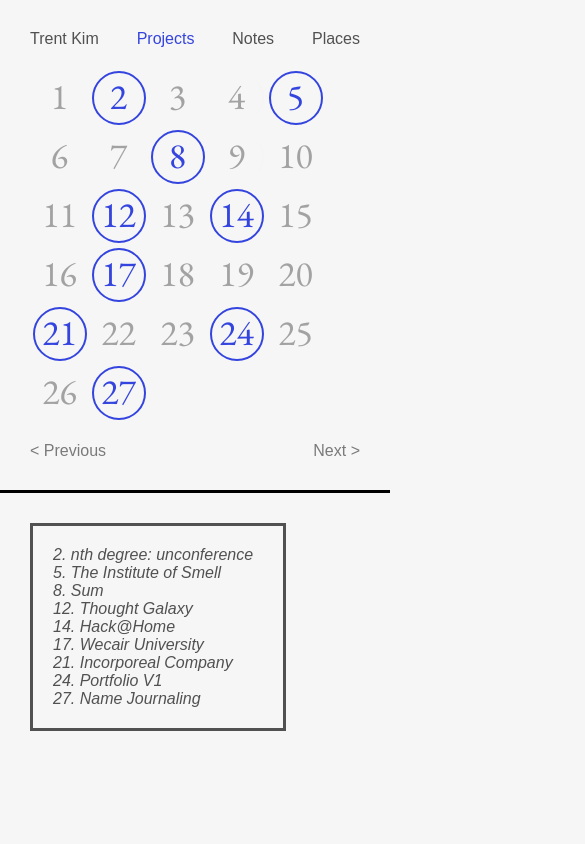
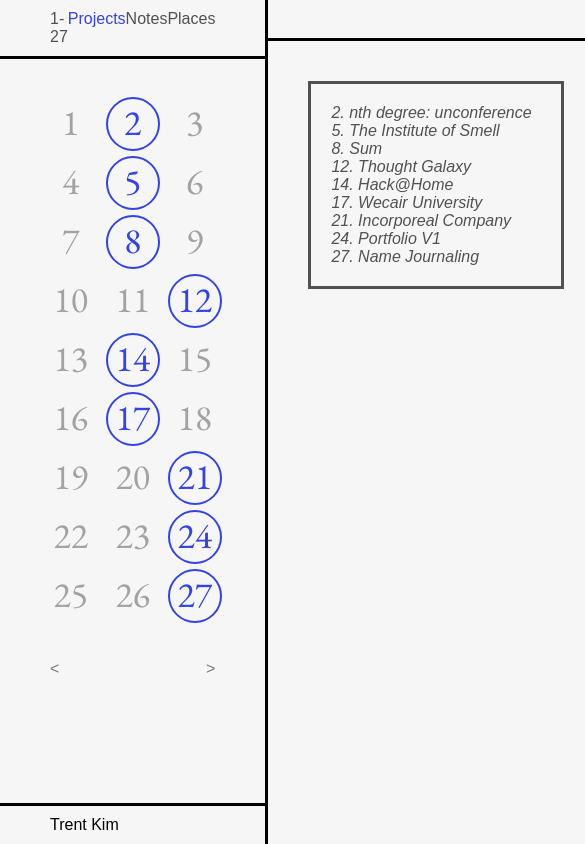
Before and after one commit to trent-kim/trentkim, a plain HTML site: page index.html in a window 390 px wide. Both pictures are taken after a click on the element "Projects". Shown: the whole page, 585 px wide, since content can reach past the window. Drawn offline with nearby package versions, Linux system fonts and the light colour scheme.

Commit message:
layout update

```diff
--- a/data.json
+++ b/data.json
@@ -143,7 +143,7 @@
         "date": "2022",
         "thumbnail": "",
         "description": "",
-        "media": "<img src=\"assets/photos/bedroom-3/3.jpg\"><img src=\"assets/photos/bedroom-3/2.jpg\"><img src=\"assets/photos/bedroom-3/1.jpg\">"
+        "media": "<img src=\"assets/photos/bedroom-3/3.jpg\"><img src=\"assets/photos/bedroom-3/2.jpg\">"
       },
       {
         "number": "17",
--- a/index.html
+++ b/index.html
@@ -18,37 +18,51 @@
         <script src="/script.js" ></script>
     </head>
     <body>
+        <!-- <div id="allContainer"> -->
             <div id="directContainer">
+
                 <div id="controlsContainer">
                     <div id="navBar" >
-                    <div id="homeTrent" class="nav hover clickedNav" onclick="filterGuide(this.id)">Trent Kim</div>
+                        <div id="home" class="nav hover clickedNav" onclick="filterGuide(this.id)"></div>
                         <div id="Projects" class="nav hover" onclick="filterGuide(this.id)">Projects</div>
                         <div id="Notes" class="nav hover" onclick="filterGuide(this.id)">Notes</div>
                         <div id="Places" class="nav hover" onclick="filterGuide(this.id)">Places</div>
                     </div>
-                <div class="flexContainer">
-                    <div id="numContainer" class="topContentContainer"></div>
-                </div>
+                    <div id="numContainer"></div>
                     <div id="prevNext">
-                    <div class="previous buttonDisabled" onclick="previousPage()">&lt; Previous</div>
-                    <div class="next buttonDisabled" onclick="nextPage()">Next &gt;</div>
+                        <div class="previous buttonDisabled" onclick="previousPage()">&lt;</div>
+                        <div class="next buttonDisabled" onclick="nextPage()">&gt;</div>
                     </div>
                 </div>
+
+                <!-- <div class="filler"></div>    -->
+                <!-- </div> -->
                 <div id="aboutContainer">
-                <div id="aboutDescription">
+                    <div>Trent Kim</div>
+                </div>
+                    <!-- <div id="aboutDescription">
                         Hello, I'm Trent Kim (김강석). I am a designer and artist interested in the ways through which storytelling can aid the processes of healing, finding belonging, and searching for meaning. Through different modes of storytelling, my work looks to challenge the systems which standardize and alienate us in order to create meaningful connections and more complex understandings of the world.
                     </div>
-                <div id="contact"><a href="mailto:itstrentkiml@gmail.com">Email</a><br><a href="https://www.instagram.com/t.ks.k/">Instagram</a><br><a href="https://docs.google.com/document/d/1lB26zzVJ8Ni4yc9F2wuc2ut7OIViIkqHNGPv3X68hcQ/edit">Resume</a></div>
+                    <div id="contact"><a href="mailto:itstrentkiml@gmail.com">Email</a><br><a href="https://www.instagram.com/t.ks.k/">Instagram</a><br><a href="https://docs.google.com/document/d/1lB26zzVJ8Ni4yc9F2wuc2ut7OIViIkqHNGPv3X68hcQ/edit">Resume</a></div> -->
             </div>
-        </div>
-        <div class="displayContainer">
-        <div class="bottomContentContainer">
-            <div id="guideContainer">
+
+            <div id="displayContainer">
+                <div class="header">&nbsp</div>
+                <div id="display">
+                    <div class="guideContainer">
+                        <!--  -->
+                        <div id="guide">
 
                         </div>
                     </div>
-        <div id="contentContainer"></div>
+                    <div class="flexContainer">
+                    <div id="contentContainer">
+                        <!-- <div class="header">...</div> -->
                     </div>
+                    </div>
+                </div>
+            </div>
+        <!-- </div> -->
     </body>
 </html>
 
--- a/script.js
+++ b/script.js
@@ -30,11 +30,12 @@ $.getJSON("data.json", function(data){
         };
 
         // create guide list
-        $("#guideContainer").append(`<div id="guide${trentKim[i].number}" class="guideText">
+        $("#guide").append(`<div id="guide${trentKim[i].number}" class="guideText">
                 <div>${trentKim[i].number}.&nbsp;</div>
                 <div class="guideTitle" id="item${trentKim[i].number}">${trentKim[i].name}</div>
             </div>`);
     };
+    $("#home").append(`1-${trentKim.length}`);
 });
 
 
@@ -57,7 +58,7 @@ function numHover(hoverNum) {
 
     // show content on hover
     $("#contentContainer").append(`
-                        <div class="pageContentContainer">
+                        <div class="content">
                             <div class="pageDescription pageContent">${trentKim[hoverNum - 1].description}</div>
                             <div class="pageMedia"></div>
                         </div>`);
@@ -101,7 +102,7 @@ function filterGuide(clickedNavId) {
     $(".guideText").css("margin", "0px");
 
     // remove guide list
-    $("#guideContainer").empty();
+    $("#guide").empty();
 
     // highlight clicked filter
     $(".nav").css("color", "#515151");
@@ -111,9 +112,9 @@ function filterGuide(clickedNavId) {
     $("#" + clickedNavId).addClass("clickedNav");
 
     // if 'Trent Kim' is selected, then append the full list
-    if ("homeTrent" == clickedNavId) {
+    if ("home" == clickedNavId) {
         for(let i=0; i < trentKim.length; i++) {
-            $("#guideContainer").append(`<div id="guide${trentKim[i].number}" class="guideText">
+            $("#guide").append(`<div id="guide${trentKim[i].number}" class="guideText">
                                             <div>${trentKim[i].number}.&nbsp;</div>
                                             <div id="item${trentKim[i].number}">${trentKim[i].name}</div>
                                         </div>`);
@@ -125,7 +126,7 @@ function filterGuide(clickedNavId) {
         let idNum = j + 1;
 
         // if 'Trent Kim', allow functionality to all number buttons
-        if ("homeTrent" == clickedNavId) {
+        if ("home" == clickedNavId) {
             $("#" + idNum).attr("onclick", "openPage(this.id)");
             $("#" + idNum).removeClass("buttonDisabled");
             $("#" + idNum).addClass("hover");
@@ -134,7 +135,7 @@ function filterGuide(clickedNavId) {
         } else {
             // if an item equals the selected filter, then append that item to the guide list
             if (trentKim[j].type == clickedNavId) {
-                $("#guideContainer").append(`<div id="guide${trentKim[j].number}" class="guideText">
+                $("#guide").append(`<div id="guide${trentKim[j].number}" class="guideText">
                                                 <div>${trentKim[j].number}.&nbsp;</div>
                                                 <div id="item${trentKim[j].number}">${trentKim[j].name}</div>
                                             </div>`);
@@ -175,7 +176,7 @@ function openPage(clickedButtonId) {
 
         // show content on hover
         $("#contentContainer").append(`
-                            <div class="pageContentContainer">
+                            <div class="content">
                                 <div class="pageDescription pageContent">${trentKim[clickedButtonId - 1].description}</div>
                                 <div class="pageMedia"></div>
                             </div>`);
@@ -280,7 +281,7 @@ function nextPage() {
                                         </div>`);
 
     // if 'Trent Kim' is selected, then number buttons are not highlighted. else, number buttons are highlighted when filtered
-    if ($(".clickedNav").attr("id") == "homeTrent") {
+    if ($(".clickedNav").attr("id") == "home") {
         $("#circle" + thisPageNum).css("border-color", "#F6F6F6");
         $("#circle" + thisPageNum).css("background-color", "");
         $("#num" + thisPageNum).css("color", "#515151");
@@ -368,7 +369,7 @@ function previousPage() {
                                         </div>`);
 
     // if 'Trent Kim' is selected, then number buttons are not highlighted. else, number buttons are highlighted when filtered
-    if ($(".clickedNav").attr("id") == "homeTrent") {
+    if ($(".clickedNav").attr("id") == "home") {
         $("#circle" + thisPageNum).css("border-color", "#F6F6F6");
         $("#circle" + thisPageNum).css("background-color", "");
         $("#num" + thisPageNum).css("color", "#515151");
@@ -429,7 +430,7 @@ function exitContent(exitThisId) {
     $(".guideText").css("margin", "0px");
 
     // if 'Trent Kim' is selected, then number buttons return to normal state. else, filtered number buttons return to highlighted state
-    if ($(".clickedNav").attr("id") == "homeTrent") {
+    if ($(".clickedNav").attr("id") == "home") {
         $(".circle").css("border-color", "#F6F6F6");
         $(".circle").css("background-color", "");
         $(".num").css("color", "#515151");
@@ -440,6 +441,21 @@ function exitContent(exitThisId) {
     };
 };
 
+
+// let coll = document.getElementsByClassName("aboutCollapsible");
+// let i;
+
+// for (i = 0; i < coll.length; i++) {
+//   coll[i].addEventListener("click", function() {
+//     this.classList.toggle("active");
+//     var content = this.nextElementSibling;
+//     if (content.style.maxHeight){
+//       content.style.maxHeight = null;
+//     } else {
+//       content.style.maxHeight = content.scrollHeight + "px";
+//     }
+//   });
+// }
 
 
 // if (trentKim[clickedButtonId - 1].type == "Nearby") {
--- a/style.css
+++ b/style.css
@@ -2,11 +2,19 @@ html, body {
     margin:0;
     padding:0;
     background-color: #F6F6F6;
+    /* width: 100%; */
+    height: 100%;
 }
 
 body {
     display: flex;
+    /* flex-flow: column; */
+    /* height: 100%; */
+    /* border: solid; */
+    /* height: 100%; */
+    /* display: flex; */
     /* justify-content: center; */
+    /* overflow: hidden; */
 
 }
 
@@ -34,100 +42,93 @@ a:active {
 
 
 
-/*/////// MAIN CONTAINERS ///////*/
+/*/////// DIRECTORY CONTAINER ///////*/
 #directContainer {
     display: flex;
     /* flex-direction: column; */
+    /* flex-flow: column; */
     flex-wrap: wrap;
-    max-width: 413px;
-    min-width: 300px;
+    /* flex: 0 1 auto; */
+    max-width: 442px;
+    /* min-width: 442px; */
     align-content: space-between;
+    /* justify-content: center; */
     height: 100vh;
-    padding: 0px 30px 0px 30px;
+    /* padding: 0px 30px 0px 30px; */
     border-right: solid;
     /* overflow: scroll; */
     /* border: solid; */
 }
 
-.flexContainer {
-    display: flex;
+#topContainer {
     width: 100%;
-    /* flex-wrap: wrap; */
+    border-bottom: solid;
+    height: 150px;
     /* border: solid; */
 }
 
-.displayContainer {
+
+
+#controlsContainer {
     display: flex;
+
+    /* flex: 0 1 auto; */
+    /* flex-wrap: wrap; */
+    flex-direction: column;
+    /* margin: 20px 50px 20px 50px; */
     width: 100%;
-    /* flex-wrap: wrap; */
+    justify-content: center;
+    /* padding: 20px 50px 20px 50px:  */
     /* border: solid; */
 }
 
-.topContentContainer {
+/* .filler {
+    flex: 0 1 auto;
+    width: 100%;
+    border: solid;
+} */
+
+/* NAVIGATION BAR */
+#navBar {
     display: flex;
-    flex-wrap: wrap;
-    flex: 0 1 auto;
-    max-width: 413px;
-    /* margin: 8px 8px 0 8px; */
+    /* flex: 0 1 auto; */
+    /* flex-direction: column; */
+    font-family: sans-serif;
+    font-size: 16px;
+    /* margin-bottom: 20px; */
+    /* width: 100%; */
+    /* min-width: 85px; */
+    padding: 10px 50px 10px 50px;
+    border-bottom: solid;
+    justify-content: space-between;
+}
+
+#home {
+    color: #3444DE;
+}
+
+.nav {
+    /* margin-left: 13px; */
+    /* margin-bottom: 5px; */
+}
+
+/* NUMBER BUTTONS */
+#numContainer {
+    display: grid;
+    /* flex-wrap: wrap; */
+    grid-template-columns: repeat(auto-fill, 62px [col-start]);
+    padding: 35px 35px 35px 35px;
+    /* max-width: 413px; */
+    justify-content: center;
     /* border: solid; */
 }
 
-.bottomContentContainer {
-    /* display: flex; */
-    /* border: solid; */
-    height: 100%;
-    padding: 0px 15px 0px 30px;
-}
-
-#aboutContainer {
-    display: flex;
-    flex-wrap: wrap;
-    max-width: 413px;
-    /* border: solid; */
-    margin-bottom: 30px;
-    font-family: sans-serif;
-    font-size: 16px;
-}
-
-#aboutDescription {
-    margin-bottom: 30px;
-}
-
-#controlsContainer {
-    margin-top: 30px;
-    /* border: solid; */
-}
-
-#contentContainer {
-    /* border: solid; */
-    padding: 0px 30px 0px 15px;
-    max-height: 100vh;
-    overflow: scroll;
-    display: flex;
-    flex-wrap: wrap;
-    /* max-width: 100%; */
-}
-
-#prevNext {
-    display: flex;
-    font-family: sans-serif;
-    font-size: 16px;
-    justify-content: space-between;
-    margin-top: 20px;
-    margin-bottom: 30px;
-}
-
-.itemInfo {
-    font-size: 16px;
-    /* margin-left: 40px; */
-}
-
-/*/////// NUMBER BUTTONS ///////*/
 .numButton {
     display: grid;
-    margin: 2.5px 2.5px 2.5px 2.5px;
+    margin: 2.5px;
     justify-items: center;
     align-items: center;
+    /* border: solid; */
 }
 
 .num, .circle {
@@ -142,7 +143,6 @@ a:active {
     color: #515151;
     width: 50px;
     height: 50px;
-    /* border: solid; */
 }
 
 .circle {
@@ -153,12 +153,6 @@ a:active {
     border-color: #F6F6F6;
     /* border-color: #515151; */
     border-width: 2px;
-    /* margin-top: 2px; */
-
-}
-
-.buttonDisabled{
-    opacity: 50%;
 }
 
 .numHover:hover {
@@ -170,29 +164,82 @@ a:active {
     background-color: #3444DE;
 }
 
+.buttonDisabled{
+    opacity: 50%;
+}
 
-/*/////// NAVIGATION BAR ///////*/
-#navBar {
-    display: flex;
-    /* flex-direction: column; */
+
+
+#aboutContainer {
+    width: 100%;
+    border-top: solid;
+    padding: 10px 50px 10px 50px;
     font-family: sans-serif;
     font-size: 16px;
-    margin-bottom: 20px;
-    min-width: 85px;
-    /* border: solid; */
-    justify-content: space-between;
 }
 
-#homeTrent {
-    color: #3444DE;
+#aboutCollapsible {
+    cursor: pointer;
 }
 
-.nav {
-    /* margin-left: 13px; */
-    /* margin-bottom: 5px; */
+#about {
+    max-height: 0;
+    overflow: hidden;
+    transition: 100px 0.2s ease-out;
 }
 
-#guideContainer {
+
+
+#prevNext {
+    display: flex;
+    font-family: sans-serif;
+    font-size: 16px;
+    justify-content: space-between;
+    /* margin-top: 20px;
+    margin-bottom: 30px; */
+    padding: 0px 50px 20px 50px;
+    /* border-bottom: solid; */
+}
+
+/* .previous, .next {
+    border: solid;
+    padding: 5px 10px 8px 10px;
+} */
+
+/*/////// DISPLAY CONTAINER ///////*/
+#displayContainer {
+    display: flex;
+    flex-flow: column;
+    flex: 1 1 auto;
+    /* width: 100%; */
+    max-height: 100vh;
+    /* flex-wrap: wrap; */
+    /* border: solid; */
+    /* background-color: #3444DE; */
+}
+
+.header {
+    padding: 10px 0px 10px 0px;
+    border-bottom: solid;
+    /* position: fixed; */
+    width: 100%;
+}
+
+#display {
+    display: flex;
+    /* flex-flow: column; */
+}
+
+/* GUIDE */
+.guideContainer {
+    /* display: flex; */
+
+    /* border: solid; */
+    /* height: 100%; */
+    /* padding: 40px 40px 0px 40px; */
+}
+
+#guide {
     display: flex;
     flex-wrap: wrap;
     flex-direction: column;
@@ -200,9 +247,11 @@ a:active {
     font-style: italic;
     border: solid;
     width: 210px;
+    /* height: 100%; */
     padding: 20px;
     color: #515151;
-    margin-top: 85px;
+    margin: 40px;
+    overflow: scroll;
 }
 
 .guideText {
@@ -210,14 +259,55 @@ a:active {
     display: flex;
 }
 
+.itemInfo {
+    font-size: 16px;
+    /* margin-left: 40px; */
+}
 
 
-/*//////////// PAGE ////////////*/
-.pageContentContainer {
+/* CONTENT */
+
+.flexContainer {
     display: flex;
+    flex-wrap: wrap;
+    /* padding: 40px 0px 40px 0px; */
+}
 
+
+#contentContainer {
+    /* box-sizing: border-box; */
+    position: fixed;
+    /* border: solid; */
+    /* display: flex; */
+    /* width: 100%; */
+    padding: 0px 40px 0px 0px;
+    /* flex-wrap: wrap; */
+    /* position: relative; */
+    /* height: 100%; */
+    /* flex: 1; */
+    /* flex-wrap: wrap; */
+    /* flex: 0 1 auto; */
+    /* overflow: scroll; */
+    /* min-height: min-content; */
+    /* flex-wrap: wrap; */
+    /* max-width: 100%; */
+    height: 100vh;
+    overflow: scroll;
+    display: flex;
+    flex-wrap: wrap;
+    /* width: 1200px; */
+}
+
+.content {
+    display: flex;
+    /* flex-wrap: wrap; */
+    flex: 0 1 auto;
+    overflow: scroll;
     flex-direction: column;
-    margin: 85px 0px 65px 0px;
+    margin: 40px 0px 60px 0px;
+    /* height: 100%; */
+
+    /* width: 100%; */
     /* width: 820px; */
 }
 
@@ -260,159 +350,16 @@ img, video, iframe {
 }
 
 .iframeContainer iframe {
-    /* border: 0; */
     height: 100%;
-    /* left: 0;
-    position: absolute;
-    top: 0; */
     max-width: 100%;
 }
 
 
+
 /*//////////////// MOBILE ////////////////*/
 @media only screen and (max-width: 1010px) {
-    body {
-        display: block;
-    }
-
-    #directContainer {
-        display: flex;
-        /* flex-direction: column; */
-        flex-wrap: wrap;
-        max-width: 1010px;
-        /* min-width: 300px; */
-        align-content: start;
-        height: 100%;
-        padding: 0px 30px 0px 30px;
-        border-right: none;
-        border-bottom: solid;
-        /* overflow: scroll; */
-        /* border: solid; */
-    }
-
-
-    .topContentContainer {
-        display: flex;
-        flex-wrap: wrap;
-        flex: 0 1 auto;
-        max-width: 1010px;
-        /* margin: 8px 8px 0 8px; */
-        /* border: solid; */
-    }
-
-    #aboutContainer {
-        visibility: hidden;
-        display: none;
-        flex-wrap: wrap;
-        max-width: 1010px;
-        /* border: solid; */
-        margin-bottom: 30px;
-        font-family: sans-serif;
-        font-size: 16px;
-    }
-
-    #aboutDescription {
-        margin-bottom: 30px;
-    }
-
-    #controlsContainer {
-        margin-top: 30px;
-        /* border: solid; */
-    }
-
-    #guideContainer {
-        display: flex;
-        flex-wrap: wrap;
-        /* flex-direction: column; */
-        font-family: sans-serif;
-        font-style: italic;
-        border: solid;
-        width: 210px;
-        max-width: 210px;
-        padding: 20px;
-        color: #515151;
-        margin-top: 30px;
-        margin-bottom: 30px;
-    }
-
-    .guideText {
-        font-size: 16px;
-        display: flex;
-    }
-
-    .bottomContentContainer {
-        /* position: ; */
-        /* background-color: #3444DE; */
-    }
-
-    #contentContainer {
-        /* border: solid; */
-        padding: 0px 30px 0px 15px;
-        height: 100%;
-        overflow: visible;
-        display: flex;
-        flex-wrap: wrap;
-        width: 100%;
-    }
-
-    .pageContentContainer {
-        display: flex;
-
-        flex-direction: column;
-        margin: 30px 0px 0px 0px;
-        /* width: 820px; */
-    }
-
-    #prevNext {
-        display: flex;
-        font-family: sans-serif;
-        font-size: 16px;
-        justify-content: space-between;
-        margin-top: 20px;
-        margin-bottom: 30px;
-
-    }
-}
-
-@media only screen and (max-width: 700px) {
-    .displayContainer {
-        flex-direction: column;
-        /* border: solid; */
-    }
-
-    .bottomContentContainer {
-        /* position: ; */
-        padding: 0px 30px 0px 30px;
-        /* background-color: #3444DE; */
-        /* border: solid; */
-    }
-
-    /* #guideContainer {
-        display: flex;
-        flex-wrap: wrap;
-        font-family: sans-serif;
-        font-style: italic;
-        border: solid;
-        width: 600px;
-        padding: 20px;
-        color: #515151;
-        margin-top: 30px;
-        margin-bottom: 30px;
-    }
-    .guideTitle {
-        display: flex;
-        width: 100%;
-        white-space: nowrap;
-    }
-
-    .guideText {
-        font-size: 16px;
-        display: flex;
-        width: 100px;
-    }*/
 
 }
-
 
  /*//////////// PAGE ////////////*/
 
```
Lines whose indentation alone changed are shown as unchanged.
